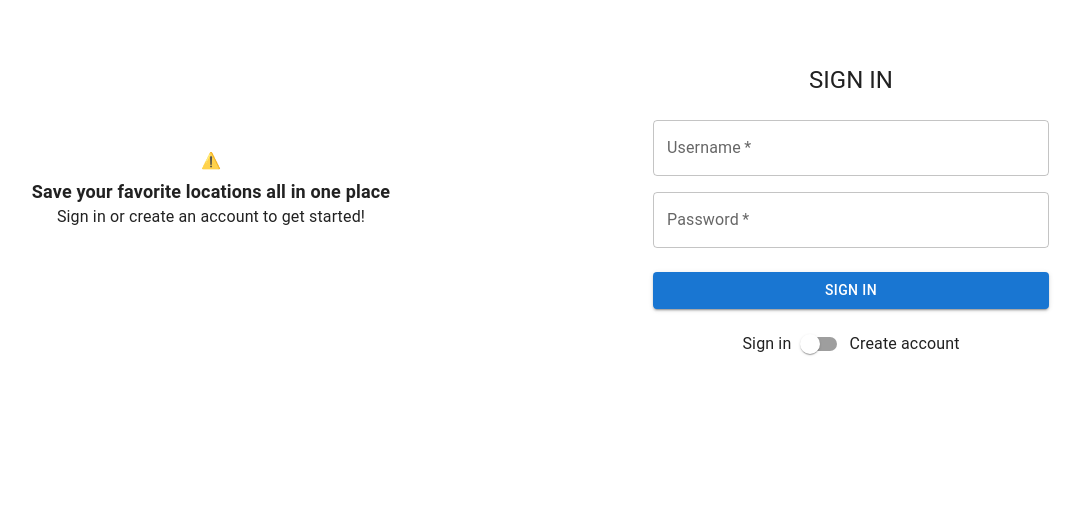
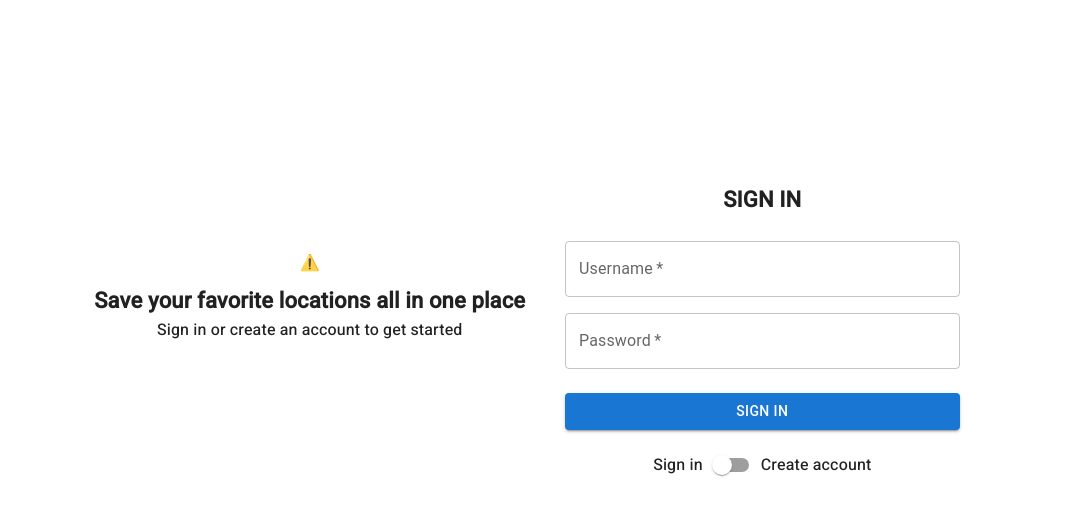
Before and after one commit to fannystenberg/final-project, a React (Create React App) app: page / in a window 1280 px wide. Shown: the top 516 px of the page, without its empty margins (109-1190 px from the left). Built offline with nearby package versions, Linux system fonts and the light colour scheme; no server answers.

Commit message:
fixed some styling

```diff
--- a/public/index.html
+++ b/public/index.html
@@ -4,7 +4,10 @@
   <head>
     <meta charset="utf-8" />
     <meta name="viewport" content="width=device-width, initial-scale=1" />
-    <!--
+    <link rel="preconnect" href="https://fonts.googleapis.com">
+    <link rel="preconnect" href="https://fonts.gstatic.com" crossorigin>
+    <link href="https://fonts.googleapis.com/css2?family=Heebo:wght@500&display=swap" rel="stylesheet">
+     <!--
       Notice the use of %PUBLIC_URL% in the tags above.
       It will be replaced with the URL of the `public` folder during the build.
       Only files inside the `public` folder can be referenced from the HTML.
--- a/src/Components/Locations/LocationPage.js
+++ b/src/Components/Locations/LocationPage.js
@@ -21,7 +21,12 @@ export const Wrapper = styled.div`
   flex-direction: column;
   justify-content: center;
   align-items: center;
-  width: 90%;
-  padding: 20px;
-  margin: 0 auto;
+  min-width: 95vw;
+  padding: 10px;
+  margin: 0;
+  max-width: 300px;
+
+  @media (min-width: 667px) {
+      max-width: 100vw;
+    }
 `;
--- a/src/Components/WelcomePage/Form.js
+++ b/src/Components/WelcomePage/Form.js
@@ -2,7 +2,9 @@ import React, { useEffect, useState } from 'react';
 import { useDispatch, useSelector, batch } from 'react-redux';
 import { useNavigate } from 'react-router-dom';
 import { user } from 'reducer/user';
-import { Button, CssBaseline, TextField, Grid, Box, Typography, Container, CircularProgress } from '@mui/material';
+import { Button, CssBaseline, TextField, Grid, Box, Container, CircularProgress } from '@mui/material';
+// eslint-disable-next-line import/no-cycle
+import { BodyText, HeadlineText } from './WelcomePage';
 
 export const Form = ({ path, title, btnText }) => {
   const [loading, setLoading] = useState(false);
@@ -54,9 +56,7 @@ export const Form = ({ path, title, btnText }) => {
           flexDirection: 'column',
           alignItems: 'center'
         }}>
-        <Typography component="h1" variant="h5" textTransform="uppercase">
-          {title}
-        </Typography>
+        <HeadlineText style={{ textTransform: 'uppercase' }}>{title}</HeadlineText>
         <Box component="form" noValidate onSubmit={handleSubmit} sx={{ mt: 3 }}>
           <Grid container spacing={2}>
             <Grid item xs={12}>
@@ -78,9 +78,9 @@ export const Form = ({ path, title, btnText }) => {
                 id="password"
                 autoComplete="new-password" />
             </Grid>
-            <Typography variant="body1" color="red" textTransform="uppercase" margin="5px auto">
+            <BodyText style={{ margin: '5px auto', color: 'red', textTransform: 'uppercase' }}>
               {error}
-            </Typography>
+            </BodyText>
           </Grid>
           {!loading && <Button type="submit" fullWidth variant="contained" sx={{ mt: 3, mb: 2 }}>{btnText}</Button>}
         </Box>
--- a/src/Components/WelcomePage/WelcomePage.js
+++ b/src/Components/WelcomePage/WelcomePage.js
@@ -1,7 +1,8 @@
 import React, { useState } from 'react';
-import { Switch, Typography } from '@mui/material';
+import { Switch } from '@mui/material';
 import { styled } from 'styled-components';
 import { Player } from '@lottiefiles/react-lottie-player';
+// eslint-disable-next-line import/no-cycle
 import { Form } from './Form';
 
 export const WelcomePage = () => {
@@ -21,24 +22,16 @@ export const WelcomePage = () => {
           autoplay
           speed={1.0} />
         <TextWrapper>
-          <Typography variant="body1" fontSize="18px" fontWeight="600">
-            Save your favorite locations all in one place
-          </Typography>
-          <Typography variant="body1" fontSize="16px">
-            Sign in or create an account to get started!
-          </Typography>
+          <HeadlineText>Save your favorite locations all in one place</HeadlineText>
+          <BodyText>Sign in or create an account to get started</BodyText>
         </TextWrapper>
       </LottieWrapper>
       <FormWrapper>
         {!checked ? <Form path="signin" title="Sign in" btnText="Sign in" /> : <Form path="signup" title="Create account" btnText="Sign up" />}
         <ToggleWrapper>
-          <Typography variant="body1" fontSize="16px">
-            Sign in
-          </Typography>
+          <BodyText>Sign in</BodyText>
           <Switch checked={checked} onChange={handleToggle} />
-          <Typography variant="body1" fontSize="16px">
-            Create account
-          </Typography>
+          <BodyText>Create account</BodyText>
         </ToggleWrapper>
       </FormWrapper>
     </Wrapper>
@@ -52,6 +45,8 @@ export const Wrapper = styled.section`
     @media (min-width: 667px) {
       display: grid;
       grid-template-columns: 50% 50%;
+      gap: 10px;
+      margin-top: 15vh;
     }
 `;
 
@@ -61,10 +56,42 @@ export const LottieWrapper = styled.div`
     justify-content: center;
     align-items: center;
     max-height: 20vh;
-    margin: 40px 10px 20px 10px;
+    margin: 50px 10px 25px 10px;
 
     @media (min-width: 667px) {
       max-height: 100vh;
+      margin: 0;
+    }
+`;
+
+export const TextWrapper = styled.div`
+    display: flex;
+    flex-direction: column;
+    align-items: center;
+    margin: 5px 0;
+
+    @media (min-width: 667px) {
+      margin: 10px 0;
+    }
+`;
+
+export const HeadlineText = styled.p`
+  font-family: 'Heebo', sans-serif;
+  font-size: 16px;
+  font-weight: 700;
+
+  @media (min-width: 667px) {
+    font-size: 22px;
+    }
+`;
+
+export const BodyText = styled.p`
+  font-family: 'Heebo', sans-serif;
+  font-size: 14px;
+  font-weight: 300;
+
+  @media (min-width: 667px) {
+    font-size: 16px;
     }
 `;
 
@@ -74,14 +101,6 @@ export const FormWrapper = styled.div`
     align-items: center;
 `;
 
-export const TextWrapper = styled.div`
-    display: flex;
-    flex-direction: column;
-    align-items: center;
-    width: 90%;
-    margin: 5px 0;
-`;
-
 export const ToggleWrapper = styled.div`
     display: flex;
     flex-direction: row;
--- a/src/index.css
+++ b/src/index.css
@@ -1,11 +1,20 @@
-body {
+*, body, html {
   margin: 0;
   padding: 0;
+}
+
+body {
   font-family: -apple-system, BlinkMacSystemFont, "Segoe UI", "Roboto", "Oxygen",
     "Ubuntu", "Cantarell", "Fira Sans", "Droid Sans", "Helvetica Neue",
     sans-serif;
   -webkit-font-smoothing: antialiased;
   -moz-osx-font-smoothing: grayscale;
+  display: flex;
+  flex-direction: column;
+  justify-content: center;
+  align-items: center;
+  min-width: 100%;
+  overflow-x: hidden;
 }
 
 code {
```
